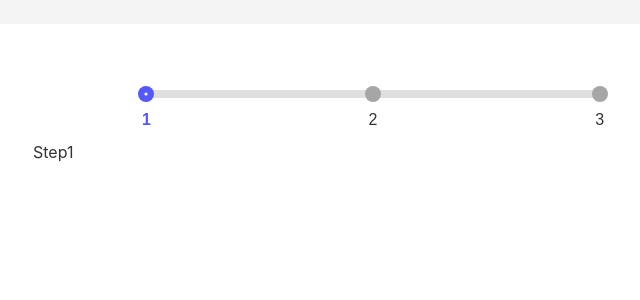
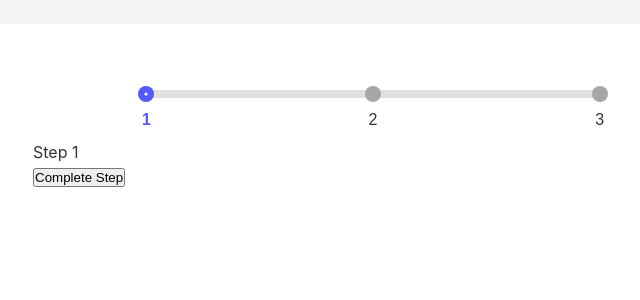
Before and after one commit to kumancev/cloud-test-assignment, a React (Vite) app: page /create in a window 1280 px wide. Shown: the top 300 px of the page, without its empty margins (267-907 px from the left). Built offline with nearby package versions, Linux system fonts and the light colour scheme.

Commit message:
feat: complete Stepper move logic

```diff
--- a/src/features/stepper/stepperSlice.ts
+++ b/src/features/stepper/stepperSlice.ts
@@ -2,7 +2,7 @@ import { createSlice, PayloadAction } from '@reduxjs/toolkit'
 
 export type Step = {
   id: number
-  state: 'active' | 'completed' | 'notComplete'
+  state: 'active' | 'completed' | 'notCompleted'
 }
 
 export type StepperState = {
@@ -12,8 +12,8 @@ export type StepperState = {
 const initialState: StepperState = {
   steps: [
     { id: 1, state: 'active' },
-    { id: 2, state: 'notComplete' },
-    { id: 3, state: 'notComplete' },
+    { id: 2, state: 'notCompleted' },
+    { id: 3, state: 'notCompleted' },
   ],
 }
 export const stepperSlice = createSlice({
@@ -24,7 +24,7 @@ export const stepperSlice = createSlice({
       state: StepperState,
       action: PayloadAction<{
         stepId: number
-        newState: 'active' | 'completed'
+        newState: 'active' | 'completed' | 'notCompleted'
       }>
     ) => {
       const { stepId, newState } = action.payload
--- a/src/sections/Form/Form.tsx
+++ b/src/sections/Form/Form.tsx
@@ -1,16 +1,20 @@
 import { Layout } from './Layout/Layout'
+import { useSelector } from 'react-redux'
+import { RootState } from '../../app/store'
+import { Step } from '../../features/stepper/stepperSlice'
 import Step1 from './Step1/Step1'
 import Step2 from './Step2/Step2'
 import Step3 from './Step3/Step3'
 
-const currentStep: any = 1
+const Form = () => {
+  const steps = useSelector((state: RootState) => state.stepper.steps)
+  const activeStep = steps.find((step: Step) => step.state === 'active')
 
-const Form = () => {
   return (
     <Layout>
-      {currentStep === 1 && <Step1 />}
-      {currentStep === 2 && <Step2 />}
-      {currentStep === 3 && <Step3 />}
+      {activeStep?.id === 1 && <Step1 />}
+      {activeStep?.id === 2 && <Step2 />}
+      {activeStep?.id === 3 && <Step3 />}
     </Layout>
   )
 }
--- a/src/sections/Form/Step1/Step1.tsx
+++ b/src/sections/Form/Step1/Step1.tsx
@@ -1,5 +1,32 @@
+import { useDispatch, useSelector } from 'react-redux'
+import { updateStepState } from '../../../features/stepper/stepperSlice'
+import { Step } from '../../../features/stepper/stepperSlice'
+import { RootState } from '../../../app/store'
+
 const Step1 = () => {
-  return <div>Step1</div>
+  const dispatch = useDispatch()
+  const steps = useSelector((state: RootState) => state.stepper.steps)
+
+  const currentStepIndex = steps.findIndex(
+    (step: Step) => step.state === 'active'
+  )
+  const currentStep = steps[currentStepIndex]
+  const nextStep = steps[currentStepIndex + 1]
+
+  const handleCompleteStep = () => {
+    dispatch(updateStepState({ stepId: currentStep.id, newState: 'completed' }))
+
+    if (nextStep) {
+      dispatch(updateStepState({ stepId: nextStep.id, newState: 'active' }))
+    }
+  }
+
+  return (
+    <div>
+      <div>Step 1</div>
+      <button onClick={handleCompleteStep}>Complete Step</button>
+    </div>
+  )
 }
 
 export default Step1
--- a/src/sections/Form/Step2/Step2.tsx
+++ b/src/sections/Form/Step2/Step2.tsx
@@ -1,6 +1,42 @@
+import { useDispatch, useSelector } from 'react-redux'
+import { updateStepState } from '../../../features/stepper/stepperSlice'
+import { Step } from '../../../features/stepper/stepperSlice'
+import { RootState } from '../../../app/store'
+
 const Step2 = () => {
+  const dispatch = useDispatch()
+  const steps = useSelector((state: RootState) => state.stepper.steps)
+
+  const currentStepIndex = steps.findIndex(
+    (step: Step) => step.state === 'active'
+  )
+  const currentStep = steps[currentStepIndex]
+  const nextStep = steps[currentStepIndex + 1]
+  const previousStep = steps[currentStepIndex - 1]
+
+  const handleCompleteStep = () => {
+    dispatch(updateStepState({ stepId: currentStep.id, newState: 'completed' }))
+
+    if (nextStep) {
+      dispatch(updateStepState({ stepId: nextStep.id, newState: 'active' }))
+    }
+  }
+
+  const handleGoBack = () => {
+    if (previousStep) {
+      dispatch(
+        updateStepState({ stepId: currentStep.id, newState: 'notCompleted' })
+      )
+      dispatch(updateStepState({ stepId: previousStep.id, newState: 'active' }))
+    }
+  }
+
   return (
-    <div>Step2</div>
+    <div>
+      <div>Step 2</div>
+      <button onClick={handleCompleteStep}>Complete Step</button>
+      <button onClick={handleGoBack}>Go Back</button>
+    </div>
   )
 }
 
--- a/src/sections/Form/Step3/Step3.tsx
+++ b/src/sections/Form/Step3/Step3.tsx
@@ -1,7 +1,43 @@
-const Step3 = () => {
+import { useDispatch, useSelector } from 'react-redux'
+import { updateStepState } from '../../../features/stepper/stepperSlice'
+import { Step } from '../../../features/stepper/stepperSlice'
+import { RootState } from '../../../app/store'
+
+const Step2 = () => {
+  const dispatch = useDispatch()
+  const steps = useSelector((state: RootState) => state.stepper.steps)
+
+  const currentStepIndex = steps.findIndex(
+    (step: Step) => step.state === 'active'
+  )
+  const currentStep = steps[currentStepIndex]
+  const nextStep = steps[currentStepIndex + 1]
+  const previousStep = steps[currentStepIndex - 1]
+
+  const handleCompleteStep = () => {
+    dispatch(updateStepState({ stepId: currentStep.id, newState: 'completed' }))
+
+    if (nextStep) {
+      dispatch(updateStepState({ stepId: nextStep.id, newState: 'active' }))
+    }
+  }
+
+  const handleGoBack = () => {
+    if (previousStep) {
+      dispatch(
+        updateStepState({ stepId: currentStep.id, newState: 'notCompleted' })
+      )
+      dispatch(updateStepState({ stepId: previousStep.id, newState: 'active' }))
+    }
+  }
+
   return (
-    <div>Step3</div>
+    <div>
+      <div>Step 3</div>
+      <button onClick={handleCompleteStep}>Complete</button>
+      <button onClick={handleGoBack}>Go Back</button>
+    </div>
   )
 }
 
-export default Step3
+export default Step2
```
